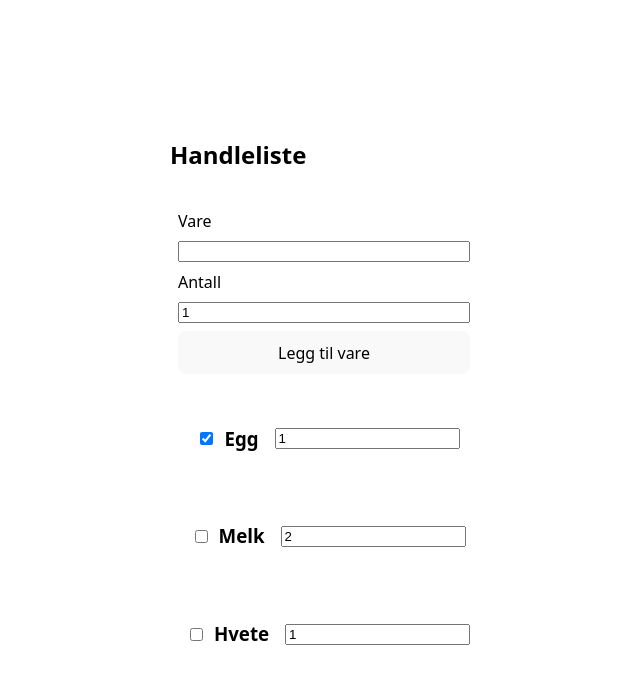
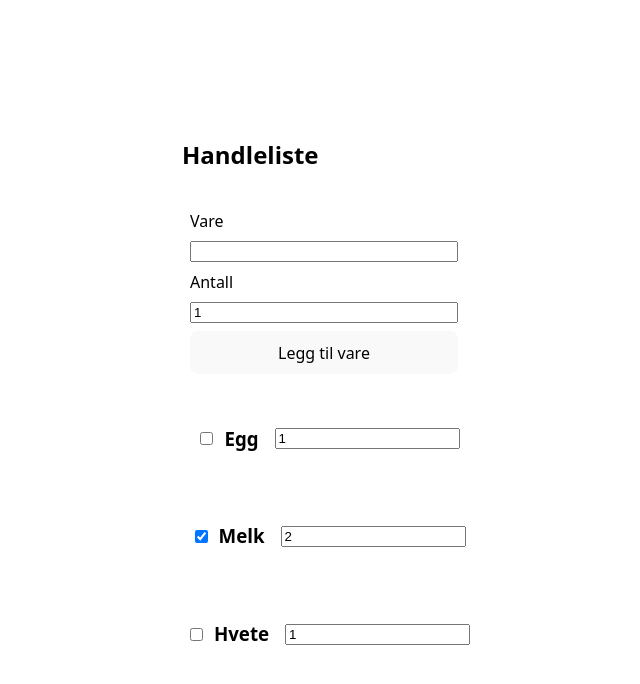
Before and after one commit to Friddi12/Shoppinglist, a React (Vite) app: page / in a window 1280 px wide. Shown: the top 684 px of the page, without its empty margins (316-956 px from the left). Built offline with nearby package versions, Linux system fonts and the light colour scheme.

Commit message:
Finpussing

```diff
--- a/src/App.jsx
+++ b/src/App.jsx
@@ -10,13 +10,13 @@ function App() {
       id: 0,
       title: "Egg",
       total: 1,
-      bought: true
+      bought: false
     },
     {
       id: 1,
       title: "Melk",
       total: 2,
-      bought: false
+      bought: true
     },
     {
       id: 2,
--- a/src/components/AddForms.jsx
+++ b/src/components/AddForms.jsx
@@ -1,8 +1,8 @@
 export default function AddItems({setShopList}) {
 
   const handleClick = (e) => {
+
     e.preventDefault()
-
 
     const form = e.target
     const title = form.title.value
@@ -14,8 +14,7 @@ export default function AddItems({setShopList}) {
 
     //Pakker ut og legger til nytt objekt i listen, gir også en tilfeldig id og nullstiller formen
     setShopList(prev => [...prev, {id: crypto.randomUUID(), title, total, bought: false}])
-    form.reset()
-    }
+    form.reset()}
 
   return (
     <form className="addform" onSubmit={handleClick}>
--- a/src/components/ShoppingItem.jsx
+++ b/src/components/ShoppingItem.jsx
@@ -1,3 +1,4 @@
+//Komponent for hver vare i listen
 export default function ShopItem({title, total, id, bought, setShopList}){
 
 
@@ -18,6 +19,7 @@ export default function ShopItem({title, total, id, bought, setShopList}){
             <input type="checkbox" checked={bought} onChange={handleCheckboxChange} name="check" id="check"/>
             <h3>{title}</h3>
             <label htmlFor="quantity"></label>
+            {/* Bruker bygd inn funksjonn i HTML for å definere minimum verdi på antall varer */}
             <input type="number" id="quantity" name="quantity" min="1" defaultValue={total}/>
         </article>
     )
--- a/src/style/style.css
+++ b/src/style/style.css
@@ -16,6 +16,8 @@ main{
     background-color: white;
     color: black;
     border-radius: 10px;
+    width: 300px;
+    max-width: 400px;
 
     h2{
         padding-left: 0.5rem;
@@ -28,3 +30,9 @@ main{
     padding: 1rem;
     gap: 0.5rem;
 }
+
+#shoppinglist{
+    display: flex;
+    flex-direction: column;
+    justify-content: space-between;
+}
```
